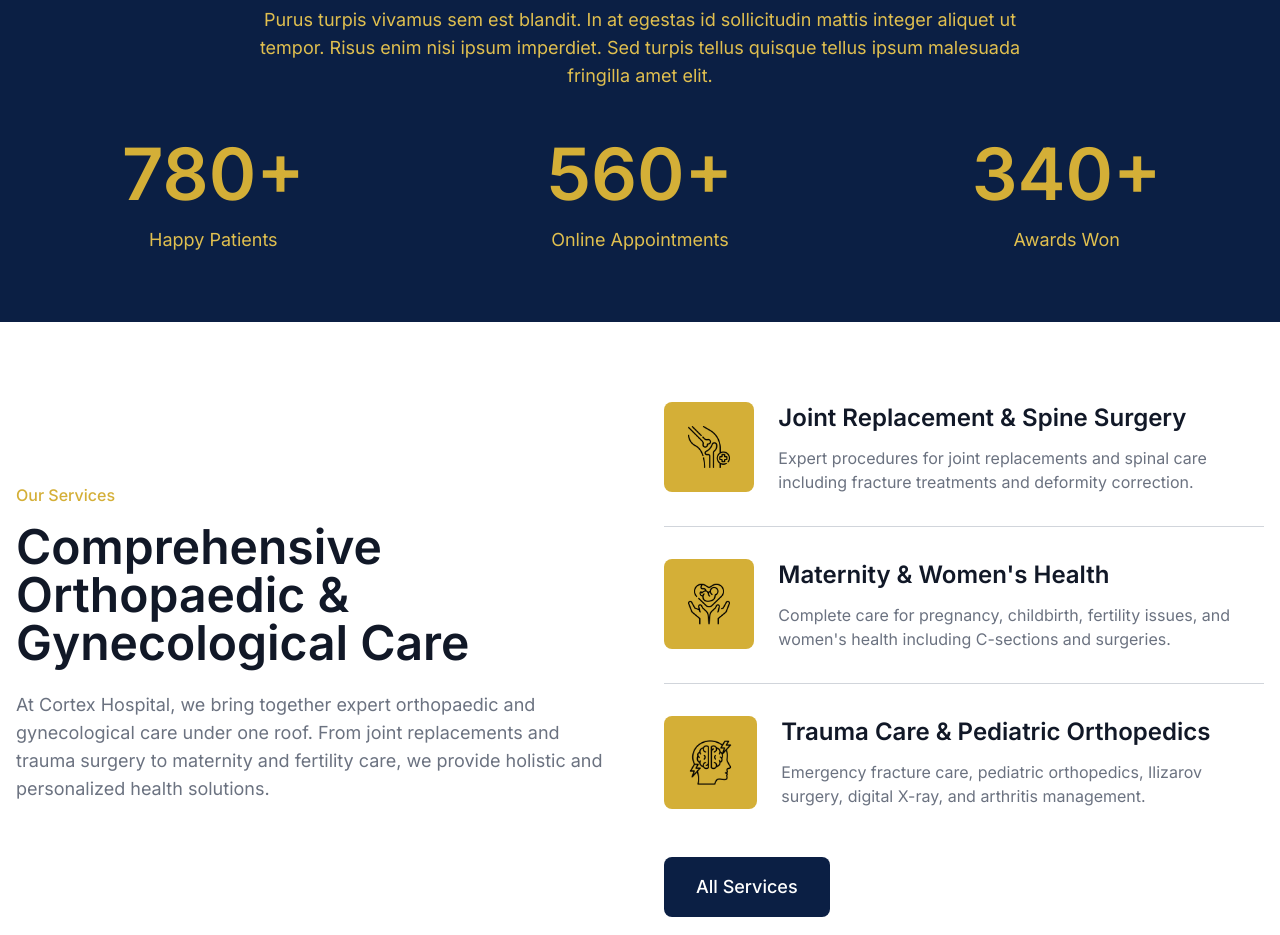
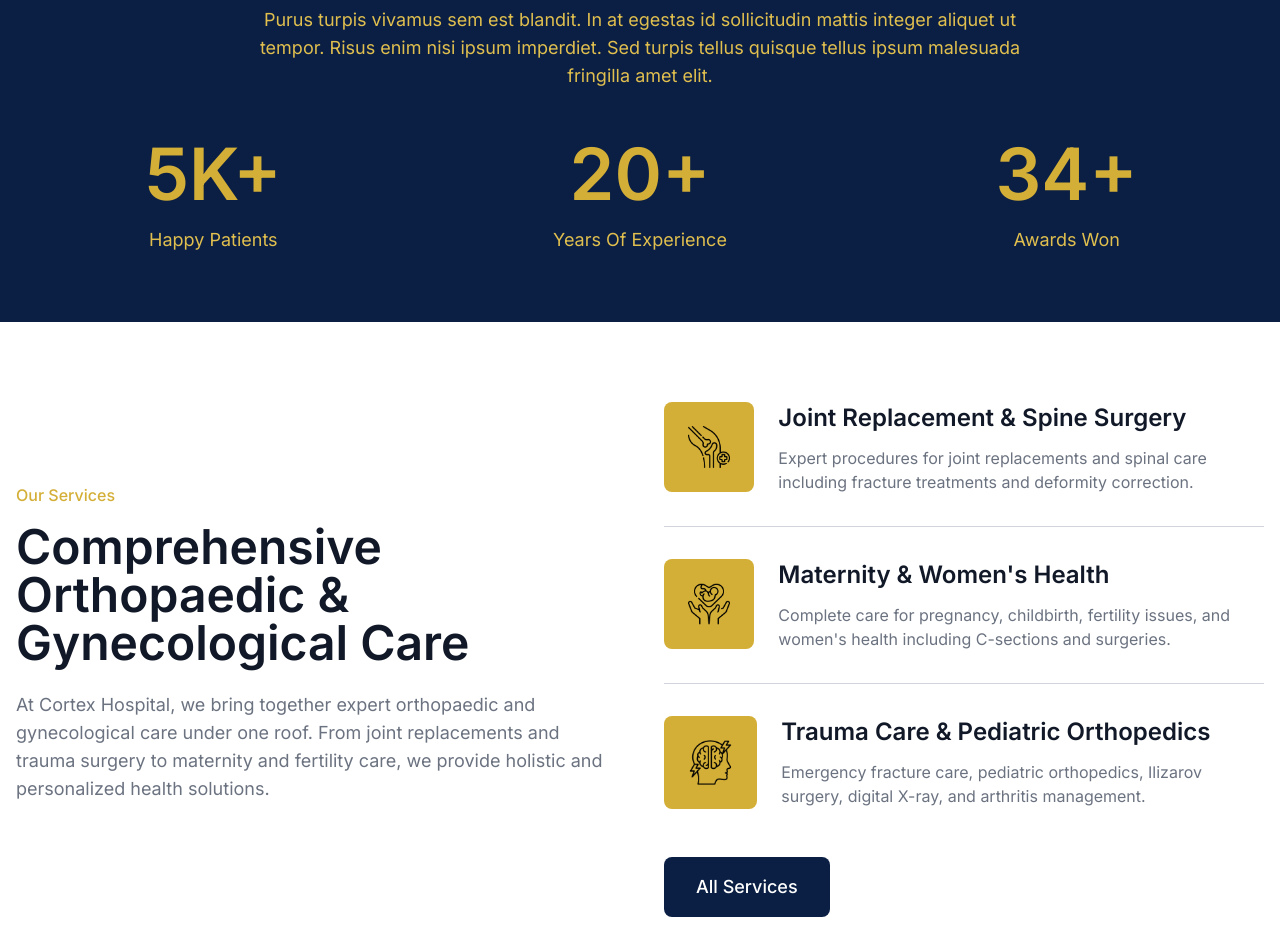
Before and after one commit to Nityom/orthopaedic-template, a Next.js app: page / in a window 1280 px wide. Shown: the part 2140-3075 px from the top of the page. Built offline with nearby package versions, Linux system fonts and the light colour scheme.

Commit message:
fix: Update statistics in HomePage component for accuracy

```diff
--- a/src/app/page.jsx
+++ b/src/app/page.jsx
@@ -75,15 +75,15 @@
             </div>
             <div className="grid grid-cols-1 md:grid-cols-3 gap-8 text-center">
               <div>
-                <h3 className="text-7xl font-semibold text-accent mb-4">780+</h3>
+                <h3 className="text-7xl font-semibold text-accent mb-4">5K+</h3>
                 <p className="text-accent-light text-lg">Happy Patients</p>
               </div>
               <div>
-                <h3 className="text-7xl font-semibold text-accent mb-4">560+</h3>
-                <p className="text-accent-light text-lg">Online Appointments</p>
+                <h3 className="text-7xl font-semibold text-accent mb-4">20+</h3>
+                <p className="text-accent-light text-lg">Years Of Experience </p>
               </div>
               <div>
-                <h3 className="text-7xl font-semibold text-accent mb-4">340+</h3>
+                <h3 className="text-7xl font-semibold text-accent mb-4">34+</h3>
                 <p className="text-accent-light text-lg">Awards Won</p>
               </div>
             </div>
```
